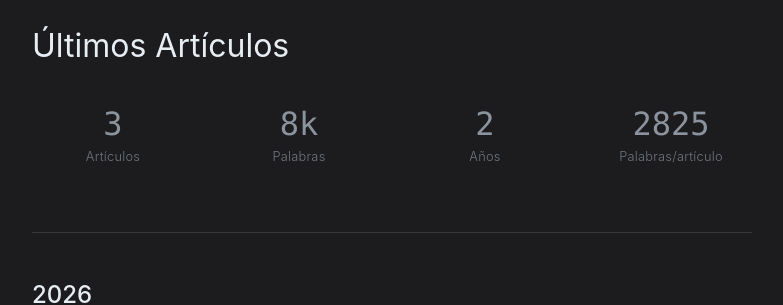
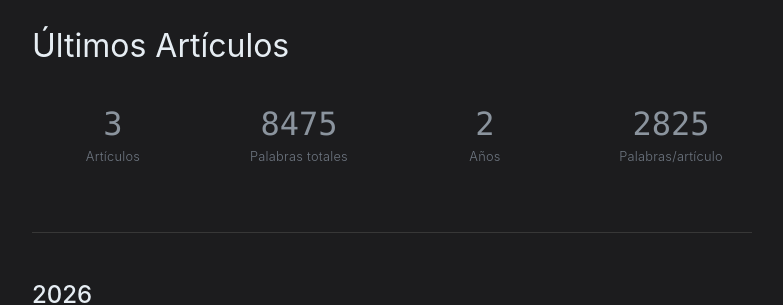
Before and after one commit to Migue8gl/Migue8gl.github.io, a Jekyll site: the page built from blog.md, in a window 1280 px wide. Shown: the part 121-426 px from the top of the page, without its empty margins (248-1031 px from the left). Built offline with Jekyll 4.4.1, drawn with Linux system fonts in a browser that asks for light colours.

Commit message:
changed stats

```diff
--- a/_layouts/blog.html
+++ b/_layouts/blog.html
@@ -17,8 +17,8 @@ layout: default
         {% assign words = post.content | number_of_words %}
         {% assign total_words = total_words | plus: words %}
       {% endfor %}
-      <div class="stat-number">{{ total_words | divided_by: 1000 }}k</div>
-      <div class="stat-label">Palabras</div>
+      <div class="stat-number">{{ total_words}}</div>
+      <div class="stat-label">Palabras totales</div>
     </div>
 
     <div class="stat-card">
```
